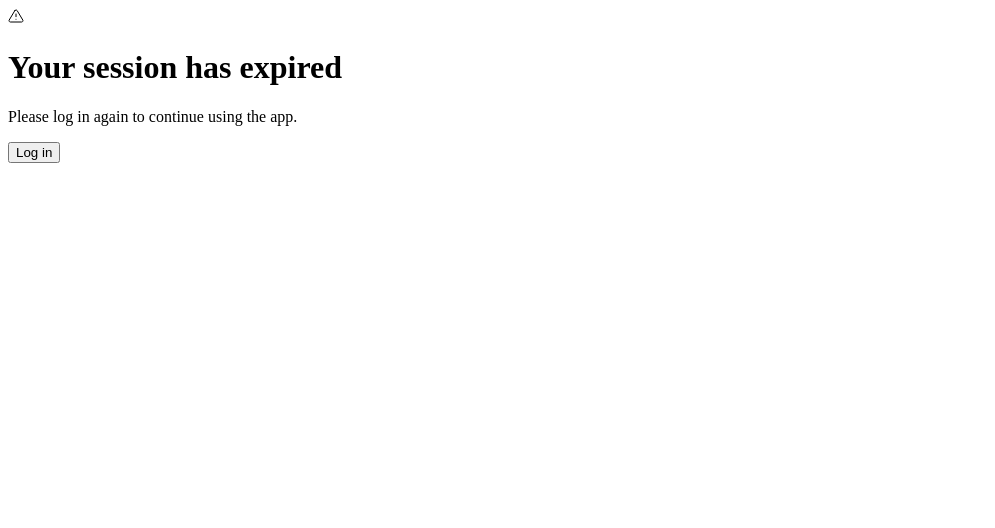
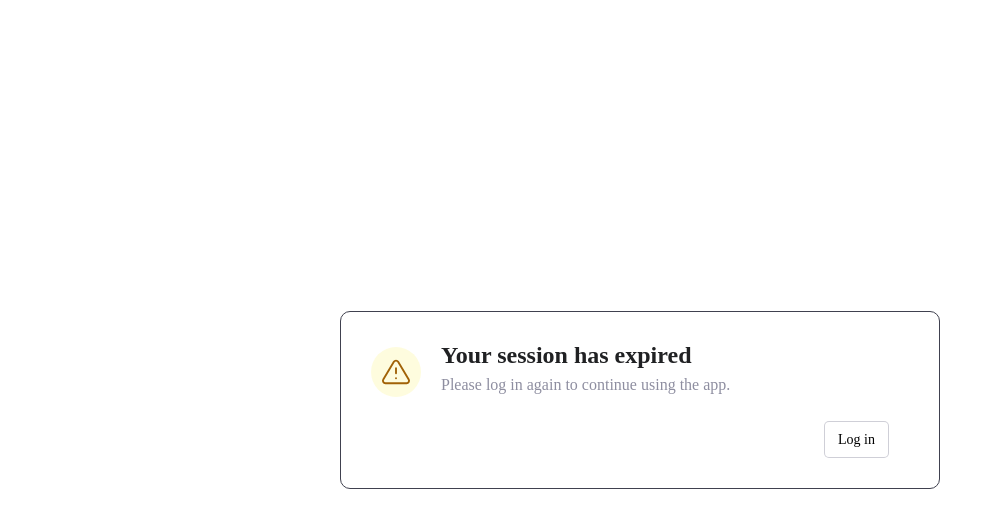
Before and after one commit to JideCodes/Login-overlay, a plain HTML site: page index.html in a window 1280 px wide. Shown: the whole page, without its empty margins (0-995 px from the left). Drawn offline with Linux system fonts and the light colour scheme.

Commit message:
Update index.html

```diff
--- a/index.html
+++ b/index.html
@@ -5,7 +5,7 @@
     <meta http-equiv="X-UA-Compatible" content="IE=edge">
     <meta name="viewport" content="width=device-width, initial-scale=1.0">
     <title>Modal</title>
-    <link rel="stylesheet" href="overlay.css">
+    <link rel="stylesheet" href="styles.css">
 </head>
 <body>
     <div class="main-container">
```
